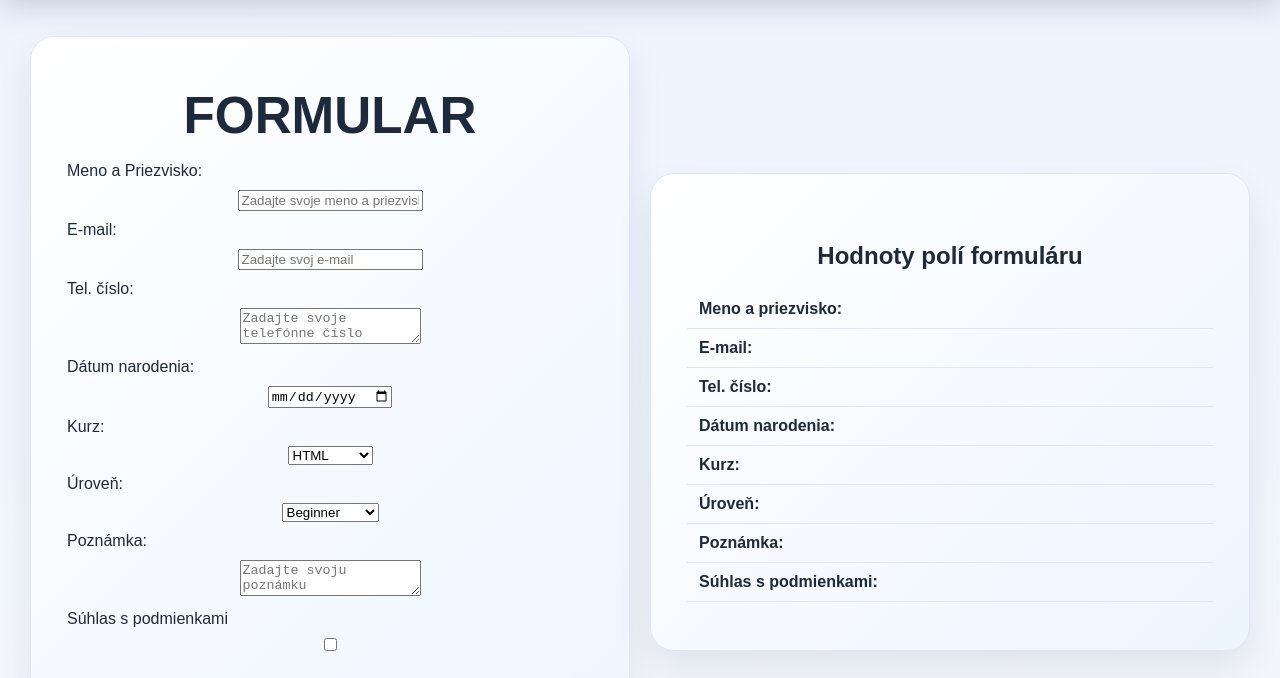
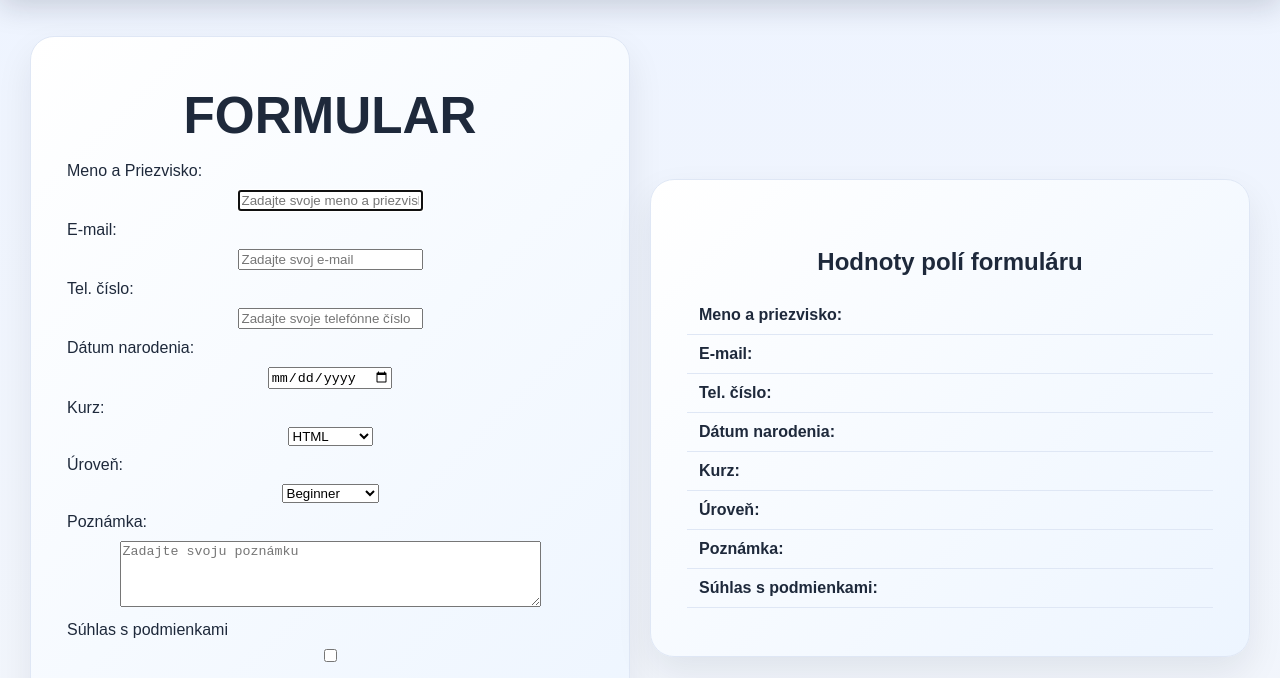
Before and after one commit to filfo131/data_internet_cviko, a plain HTML site: page formular.html in a window 1280 px wide. Shown: the part 80-758 px from the top of the page. Drawn offline with Linux system fonts and the light colour scheme.

Commit message:
formular - korekcie s povinnymi poliami

```diff
--- a/formular.html
+++ b/formular.html
@@ -18,23 +18,23 @@
 			<h1 id="nazov_stranky">Nadpis</h1>
                 <form action="" method="post" id="formular">
                     <label for="name">Meno a Priezvisko:</label>
-                    <input type="text" id="name" name="name" placeholder="Zadajte svoje meno a priezvisko">
+                    <input type="text" id="name" name="name" placeholder="Zadajte svoje meno a priezvisko" autofocus required>
 
                     <br>
                     <label for="email">E-mail:</label>
-                    <input type="email" id="email" name="email" placeholder="Zadajte svoj e-mail">
+                    <input type="email" id="email" name="email" placeholder="Zadajte svoj e-mail" required>
 
                     <br>
                     <label for="tel">Tel. číslo:</label>
-                    <textarea type="tel" id="tel" name="tel" placeholder="Zadajte svoje telefónne číslo"></textarea>
+                    <input type="tel" id="tel" name="tel" placeholder="Zadajte svoje telefónne číslo" required>
 
                     <br>
                     <label for="date">Dátum narodenia:</label>
-                    <input type="date" id="date" name="date">
+                    <input type="date" id="date" name="date" required>
 
                     <br>
                     <label for="kurz">Kurz:</label>
-                    <select id="kurz" name="kurz">
+                    <select id="kurz" name="kurz" default-value="HTML">
                         <option value="HTML">HTML</option>
                         <option value="CSS">CSS</option>
                         <option value="JavaScript">JavaScript</option>
@@ -42,15 +42,15 @@
 
                     <br>
                     <label for="uroven">Úroveň:</label>
-                    <select id="uroven" name="uroven">
+                    <select id="uroven" name="uroven" default-value="Beginner">
                         <option value="Beginner">Beginner</option>
                         <option value="Intermediate">Intermediate</option>
                         <option value="Advanced">Advanced</option>
                     </select>
 
                     <br>
-                    <label for="note">Poznámka:</label>
-                    <textarea id="note" name="note" placeholder="Zadajte svoju poznámku"></textarea>
+                    <label for="note" wrap="hard">Poznámka:</label>
+                    <textarea id="note" name="note" placeholder="Zadajte svoju poznámku" rows="4" cols="50"></textarea>
 
                     <br>
                     <label for="suhlas">Súhlas s podmienkami</label>
```
